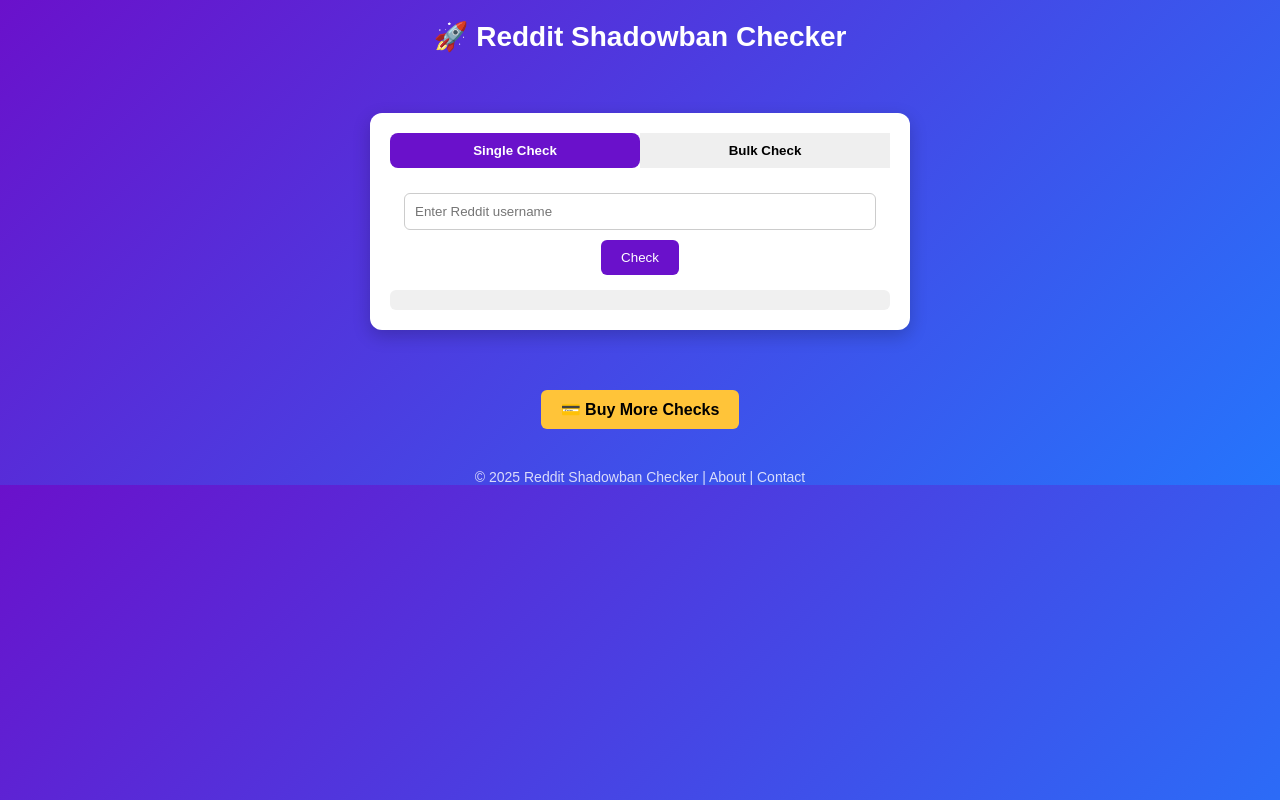
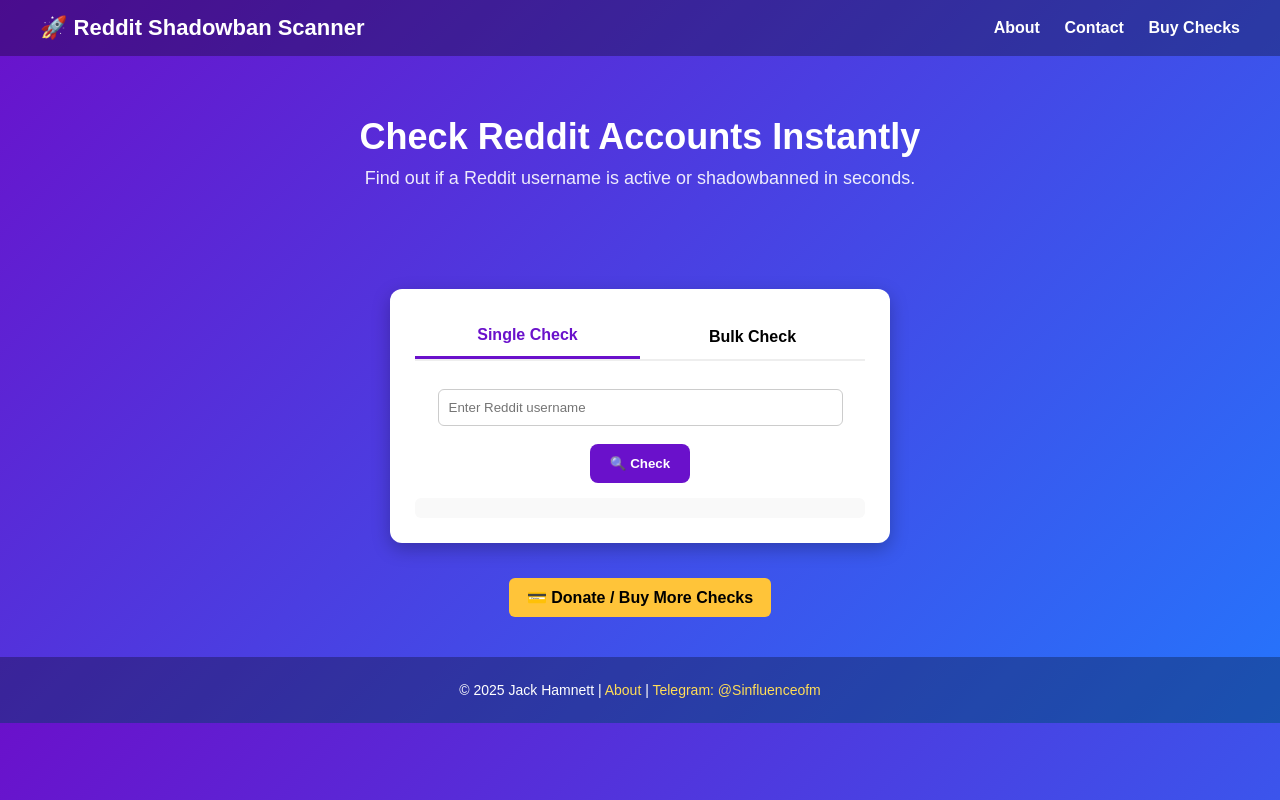
Before and after one commit to superfurrypeng/reddit-checker-frontend, a plain HTML site: page index.html in a window 1280 px wide. Drawn offline with Linux system fonts and the light colour scheme.

Commit message:
Update index.html

```diff
--- a/index.html
+++ b/index.html
@@ -3,103 +3,130 @@
 <head>
   <meta charset="UTF-8" />
   <meta name="viewport" content="width=device-width, initial-scale=1.0" />
-  <title>Reddit Shadowban Checker</title>
+  <title>Reddit Shadowban Scanner</title>
   <style>
+    * { box-sizing: border-box; margin: 0; padding: 0; }
     body {
-      margin: 0;
       font-family: Arial, sans-serif;
       background: linear-gradient(135deg, #6a11cb, #2575fc);
       color: white;
+    }
+    header {
+      background: rgba(0, 0, 0, 0.3);
+      display: flex; justify-content: space-between;
+      align-items: center; padding: 15px 40px;
+      position: sticky; top: 0; z-index: 100;
+    }
+    header h1 { font-size: 22px; font-weight: bold; }
+    header nav a {
+      margin-left: 20px; color: white; text-decoration: none;
+      font-weight: bold; transition: 0.3s;
+    }
+    header nav a:hover { color: #ffdd57; }
+
+    .hero {
+      text-align: center;
+      padding: 60px 20px;
+    }
+    .hero h2 { font-size: 36px; margin-bottom: 10px; }
+    .hero p { font-size: 18px; opacity: 0.9; margin-bottom: 20px; }
+
+    .card {
+      background: white; color: black;
+      max-width: 500px; margin: 20px auto;
+      padding: 25px; border-radius: 12px;
+      box-shadow: 0px 6px 18px rgba(0,0,0,0.25);
       text-align: center;
     }
-    header {
-      padding: 20px;
-      font-size: 28px;
-      font-weight: bold;
-    }
-    .container {
-      max-width: 500px;
-      background: white;
-      color: black;
-      margin: 40px auto;
-      padding: 20px;
-      border-radius: 12px;
-      box-shadow: 0px 6px 18px rgba(0,0,0,0.2);
-    }
+
     .tabs {
       display: flex;
-      justify-content: center;
-      margin-bottom: 15px;
+      margin-bottom: 20px;
+      border-bottom: 2px solid #eee;
     }
     .tabs button {
       flex: 1;
+      padding: 12px;
+      font-size: 16px;
+      background: none;
+      border: none;
+      font-weight: bold;
+      cursor: pointer;
+      transition: 0.3s;
+    }
+    .tabs button.active {
+      color: #6a11cb;
+      border-bottom: 3px solid #6a11cb;
+    }
+
+    input, textarea {
+      width: 90%;
       padding: 10px;
+      margin: 8px 0;
+      border: 1px solid #ccc;
+      border-radius: 6px;
+    }
+
+    .check-btn {
+      display: inline-block;
+      background: #6a11cb;
+      color: white;
+      padding: 12px 20px;
+      margin-top: 10px;
       border: none;
+      border-radius: 8px;
       cursor: pointer;
       font-weight: bold;
       transition: 0.3s;
     }
-    .tabs button.active {
-      background: #6a11cb;
-      color: white;
-      border-radius: 8px;
-    }
-    .tabs button:hover {
-      background: #2575fc;
-      color: white;
-    }
-    input, textarea {
-      width: 90%;
-      padding: 10px;
-      margin: 10px 0;
-      border: 1px solid #ccc;
-      border-radius: 6px;
-    }
-    button.check-btn {
-      background: #6a11cb;
-      color: white;
-      padding: 10px 20px;
-      border: none;
-      border-radius: 6px;
-      cursor: pointer;
-      transition: 0.3s;
-    }
-    button.check-btn:hover {
-      background: #2575fc;
-    }
+    .check-btn:hover { background: #2575fc; }
+
     .result-box {
       margin-top: 15px;
       padding: 10px;
-      background: #f0f0f0;
-      color: black;
+      background: #f9f9f9;
       border-radius: 6px;
-      font-size: 14px;
+      font-size: 15px;
     }
-    footer {
-      margin-top: 40px;
-      font-size: 14px;
-      opacity: 0.8;
-    }
+
     .paypal-btn {
-      margin-top: 20px;
       display: inline-block;
       background: #ffc439;
       color: black;
-      padding: 10px 20px;
+      padding: 10px 18px;
       font-weight: bold;
       text-decoration: none;
       border-radius: 6px;
+      margin-top: 15px;
     }
-    .paypal-btn:hover {
-      background: #ffb347;
+    .paypal-btn:hover { background: #ffb347; }
+
+    footer {
+      text-align: center;
+      padding: 25px;
+      margin-top: 40px;
+      font-size: 14px;
+      background: rgba(0, 0, 0, 0.3);
     }
   </style>
 </head>
 <body>
 
-  <header>🚀 Reddit Shadowban Checker</header>
+  <header>
+    <h1>🚀 Reddit Shadowban Scanner</h1>
+    <nav>
+      <a href="#about">About</a>
+      <a href="#contact">Contact</a>
+      <a href="#buy">Buy Checks</a>
+    </nav>
+  </header>
 
-  <div class="container">
+  <section class="hero">
+    <h2>Check Reddit Accounts Instantly</h2>
+    <p>Find out if a Reddit username is active or shadowbanned in seconds.</p>
+  </section>
+
+  <div class="card">
     <div class="tabs">
       <button id="singleTab" class="active">Single Check</button>
       <button id="bulkTab">Bulk Check</button>
@@ -107,70 +134,76 @@
 
     <div id="singleSection">
       <input id="singleUsername" type="text" placeholder="Enter Reddit username" />
-      <button class="check-btn" onclick="checkSingle()">Check</button>
+      <button class="check-btn" onclick="checkSingle()">🔍 Check</button>
       <div id="singleResult" class="result-box"></div>
     </div>
 
     <div id="bulkSection" style="display:none;">
-      <input id="codeInput" type="text" placeholder="Enter your API code" />
+      <input id="codeInput" type="text" placeholder="Enter API Code" />
       <textarea id="bulkUsernames" rows="4" placeholder="Enter usernames separated by space or comma"></textarea>
-      <button class="check-btn" onclick="checkBulk()">Check Bulk</button>
+      <button class="check-btn" onclick="checkBulk()">📜 Check Bulk</button>
       <div id="bulkResult" class="result-box"></div>
     </div>
   </div>
 
-  <a href="#" class="paypal-btn">💳 Buy More Checks</a>
+  <div style="text-align:center;">
+    <a id="buy" href="https://www.paypal.com/donate/?hosted_button_id=HJWC7YFZZC6V4" class="paypal-btn">💳 Donate / Buy More Checks</a>
+  </div>
 
-  <footer>© 2025 Reddit Shadowban Checker | About | Contact</footer>
+  <footer>
+    © 2025 Jack Hamnett | <a id="about" style="color: #ffdd57;">About</a> |
+    <a id="contact" style="color: #ffdd57;">Telegram: @Sinfluenceofm</a>
+  </footer>
 
   <script>
     const backendUrl = "https://reddit-checker-8j5n.onrender.com";
 
     // Tab switching
-    document.getElementById("singleTab").addEventListener("click", () => {
-      document.getElementById("singleSection").style.display = "block";
-      document.getElementById("bulkSection").style.display = "none";
-      document.getElementById("singleTab").classList.add("active");
-      document.getElementById("bulkTab").classList.remove("active");
+    const singleTab = document.getElementById("singleTab");
+    const bulkTab = document.getElementById("bulkTab");
+    const singleSection = document.getElementById("singleSection");
+    const bulkSection = document.getElementById("bulkSection");
+
+    singleTab.addEventListener("click", () => {
+      singleTab.classList.add("active");
+      bulkTab.classList.remove("active");
+      singleSection.style.display = "block";
+      bulkSection.style.display = "none";
     });
 
-    document.getElementById("bulkTab").addEventListener("click", () => {
-      document.getElementById("singleSection").style.display = "none";
-      document.getElementById("bulkSection").style.display = "block";
-      document.getElementById("bulkTab").classList.add("active");
-      document.getElementById("singleTab").classList.remove("active");
+    bulkTab.addEventListener("click", () => {
+      bulkTab.classList.add("active");
+      singleTab.classList.remove("active");
+      singleSection.style.display = "none";
+      bulkSection.style.display = "block";
     });
 
-    // Single check function
     async function checkSingle() {
-      const username = document.getElementById("singleUsername").value;
+      const username = document.getElementById("singleUsername").value.trim();
+      if (!username) return alert("Enter a username");
       const res = await fetch(`${backendUrl}/check?user=${username}`);
       const data = await res.json();
-      document.getElementById("singleResult").innerText =
-        data.exists ? `${username} ✅ Exists` : `${username} ❌ Does not exist`;
+      document.getElementById("singleResult").textContent =
+        data.exists ? `✅ ${username} exists` : `❌ ${username} does not exist`;
     }
 
-    // Bulk check function
     async function checkBulk() {
       const code = document.getElementById("codeInput").value.trim();
-      const rawUsernames = document.getElementById("bulkUsernames").value.trim();
-      const users = rawUsernames.split(/[\s,]+/).filter(Boolean);
-
+      const text = document.getElementById("bulkUsernames").value.trim();
+      const users = text.split(/[\s,]+/).filter(Boolean);
       const res = await fetch(`${backendUrl}/check/bulk`, {
         method: "POST",
         headers: { "Content-Type": "application/json" },
-        body: JSON.stringify({ code, users })
+        body: JSON.stringify({ code, users }),
       });
-
       const data = await res.json();
       if (!data.results) {
-        document.getElementById("bulkResult").innerText = data.error || "Error occurred.";
+        document.getElementById("bulkResult").textContent = data.error || "Error checking usernames.";
         return;
       }
-
-      let html = "<strong>Results:</strong><br/>";
+      let html = "";
       data.results.forEach(r => {
-        html += `${r.username}: ${r.exists ? "✅ Exists" : "❌ Does not exist"}<br/>`;
+        html += `${r.username}: ${r.exists ? "✅ Exists" : "❌ Not Found"}<br>`;
       });
       document.getElementById("bulkResult").innerHTML = html;
     }
```
